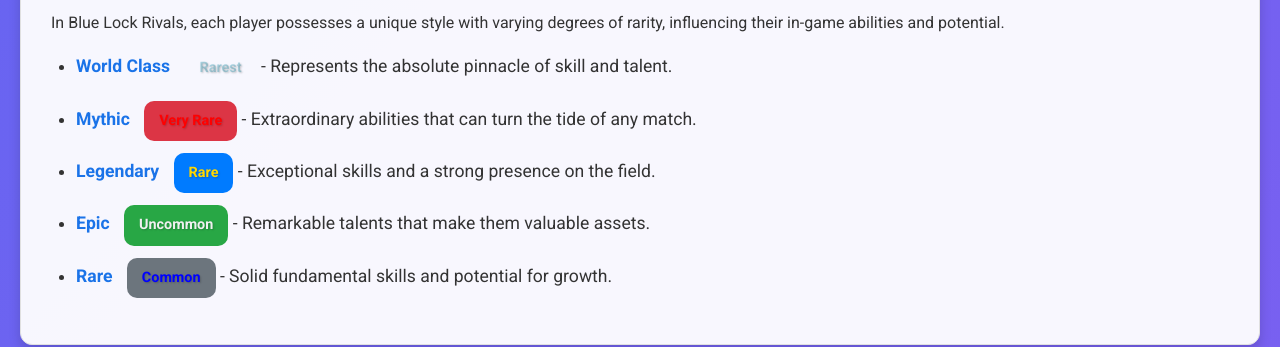
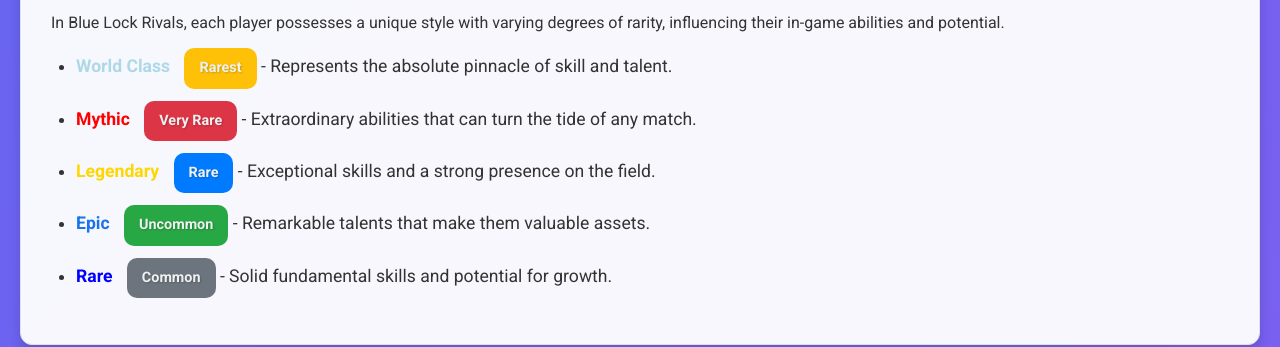
Before and after one commit to Shaurya576/blue-lock-rivals-codes, a plain HTML site: page index.html in a window 1280 px wide. Shown: the part 609-956 px from the top of the page. Drawn offline with Linux system fonts and the light colour scheme.

Commit message:
Update index.html

```diff
--- a/index.html
+++ b/index.html
@@ -143,30 +143,36 @@
         }
         .rarity-world-class {
             background-color: #ffc107;
-            color: red; /* Initial red color */
-            background-image: linear-gradient(to top, red 50%, lightblue 50%); /* Fade effect */
+        }
+        .rarity-mythic {
+            background-color: #dc3545;
+        }
+        .rarity-legendary {
+            background-color: #007bff;
+        }
+        .rarity-epic {
+            background-color: #28a745;
+        }
+        .rarity-rare {
+            background-color: #6c757d;
+        }
+        .world-class-text {
+            color: red;
+            background-image: linear-gradient(to top, red 50%, lightblue 50%);
             background-size: 100% 200%;
-            transition: background-position 0.3s ease;
             -webkit-background-clip: text;
             color: transparent;
         }
-        .rarity-world-class:hover {
-            background-position: 0 100%; /* Hover effect if needed */
-        }
-        .rarity-mythic {
-            background-color: #dc3545;
+        .mythic-text {
             color: red;
         }
-        .rarity-legendary {
-            background-color: #007bff;
+        .legendary-text {
             color: gold;
         }
-        .rarity-epic {
-            background-color: #28a745;
+        .epic-text {
             color: lightpurple;
         }
-        .rarity-rare {
-            background-color: #6c757d;
+        .rare-text {
             color: blue;
         }
         strong {
@@ -220,11 +226,11 @@
         <h3>Styles and Their Unique Rarities</h3>
         <p>In Blue Lock Rivals, each player possesses a unique style with varying degrees of rarity, influencing their in-game abilities and potential.</p>
         <ul>
-            <li><strong>World Class</strong> <span class="rarity-badge rarity-world-class">Rarest</span> - Represents the absolute pinnacle of skill and talent.</li>
-            <li><strong>Mythic</strong> <span class="rarity-badge rarity-mythic">Very Rare</span> - Extraordinary abilities that can turn the tide of any match.</li>
-            <li><strong>Legendary</strong> <span class="rarity-badge rarity-legendary">Rare</span> - Exceptional skills and a strong presence on the field.</li>
-            <li><strong>Epic</strong> <span class="rarity-badge rarity-epic">Uncommon</span> - Remarkable talents that make them valuable assets.</li>
-            <li><strong>Rare</strong> <span class="rarity-badge rarity-rare">Common</span> - Solid fundamental skills and potential for growth.</li>
+            <li><strong class="world-class-text">World Class</strong> <span class="rarity-badge rarity-world-class">Rarest</span> - Represents the absolute pinnacle of skill and talent.</li>
+            <li><strong class="mythic-text">Mythic</strong> <span class="rarity-badge rarity-mythic">Very Rare</span> - Extraordinary abilities that can turn the tide of any match.</li>
+            <li><strong class="legendary-text">Legendary</strong> <span class="rarity-badge rarity-legendary">Rare</span> - Exceptional skills and a strong presence on the field.</li>
+            <li><strong class="epic-text">Epic</strong> <span class="rarity-badge rarity-epic">Uncommon</span> - Remarkable talents that make them valuable assets.</li>
+            <li><strong class="rare-text">Rare</strong> <span class="rarity-badge rarity-rare">Common</span> - Solid fundamental skills and potential for growth.</li>
         </ul>
     </section>
     <section id="world-class-styles">
@@ -308,13 +314,7 @@
         <ul>
             <li>
                 <strong>Reo</strong> - <span class="style-description">A versatile player with excellent all-around skills and adaptability. He can contribute effectively in various positions on the field.</span>
-                <div class="image-container">
-                    <img src="https://us.oricon-group.com/upimg/sns/1000/1899/img1200/4f7c822e35f349725e612ddb57de3f03.jpg" alt="Reo
-                <strong>Karasu</strong> - <span class="style-description">A tactical midfielder with great passing accuracy and vision. He dictates the tempo of the game and creates opportunities for his teammates.</span>
-                <div class="image-container">
-                    <img src="https://encrypted-tbn0.gstatic.com/images?q=tbn:ANd9GcQtQlA9n1U9YzIV3iQlBWHqfpuAtmEf2Qnr
-            </li>
-            <li>
+                <div
                 <strong>Nagi</strong> - <span class="style-description">A genius with incredible trapping and ball control. His unpredictable movements and unique techniques make him a tricky player to defend against.</span>
                 <div class="image-container">
                      <img src="https://i.pinimg.com/736x/fa/83/ef/fa83ef6782a0979b856ac969654a02f0.jpg" alt="Nagi's Legendary Style" />
```
